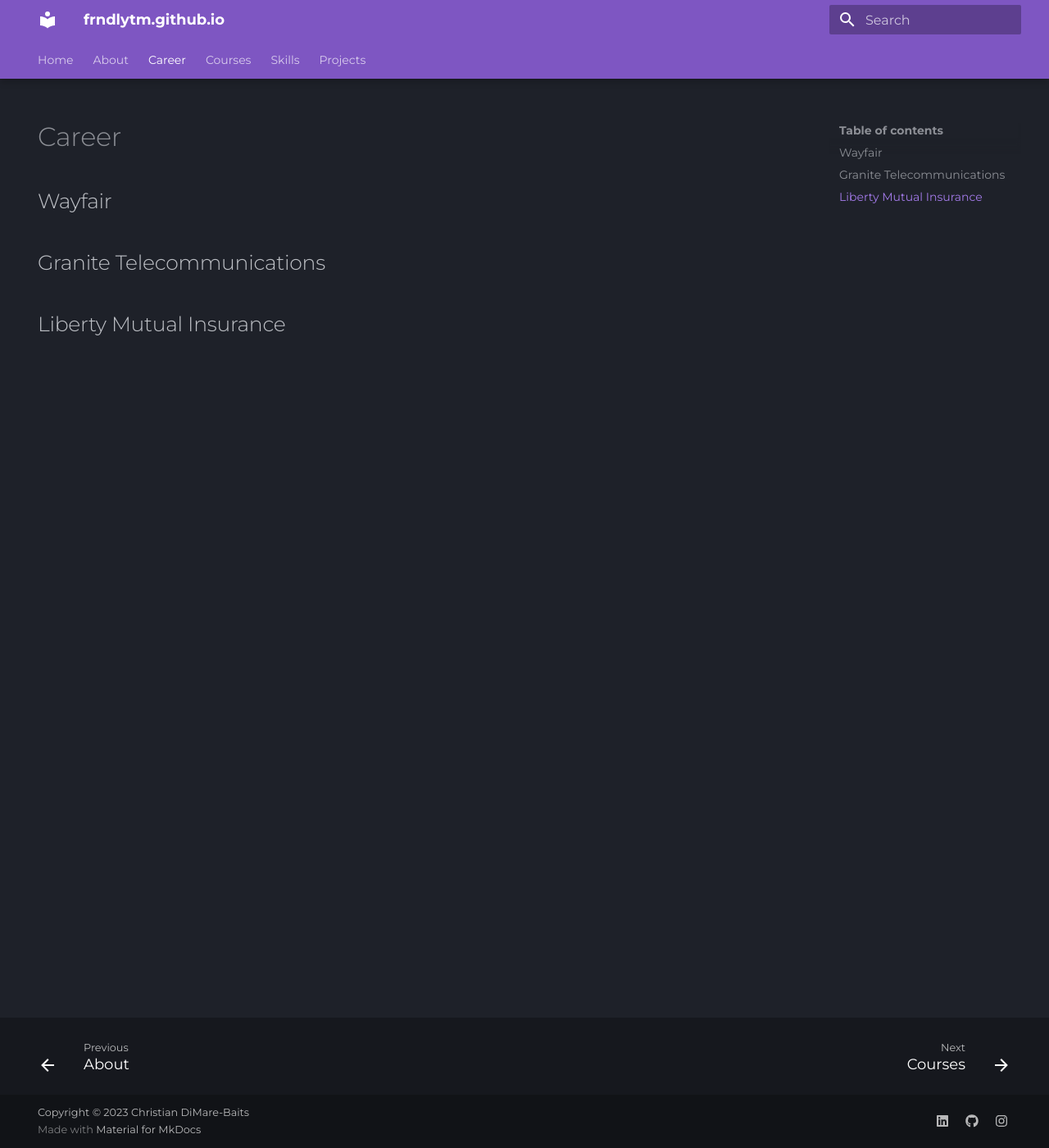
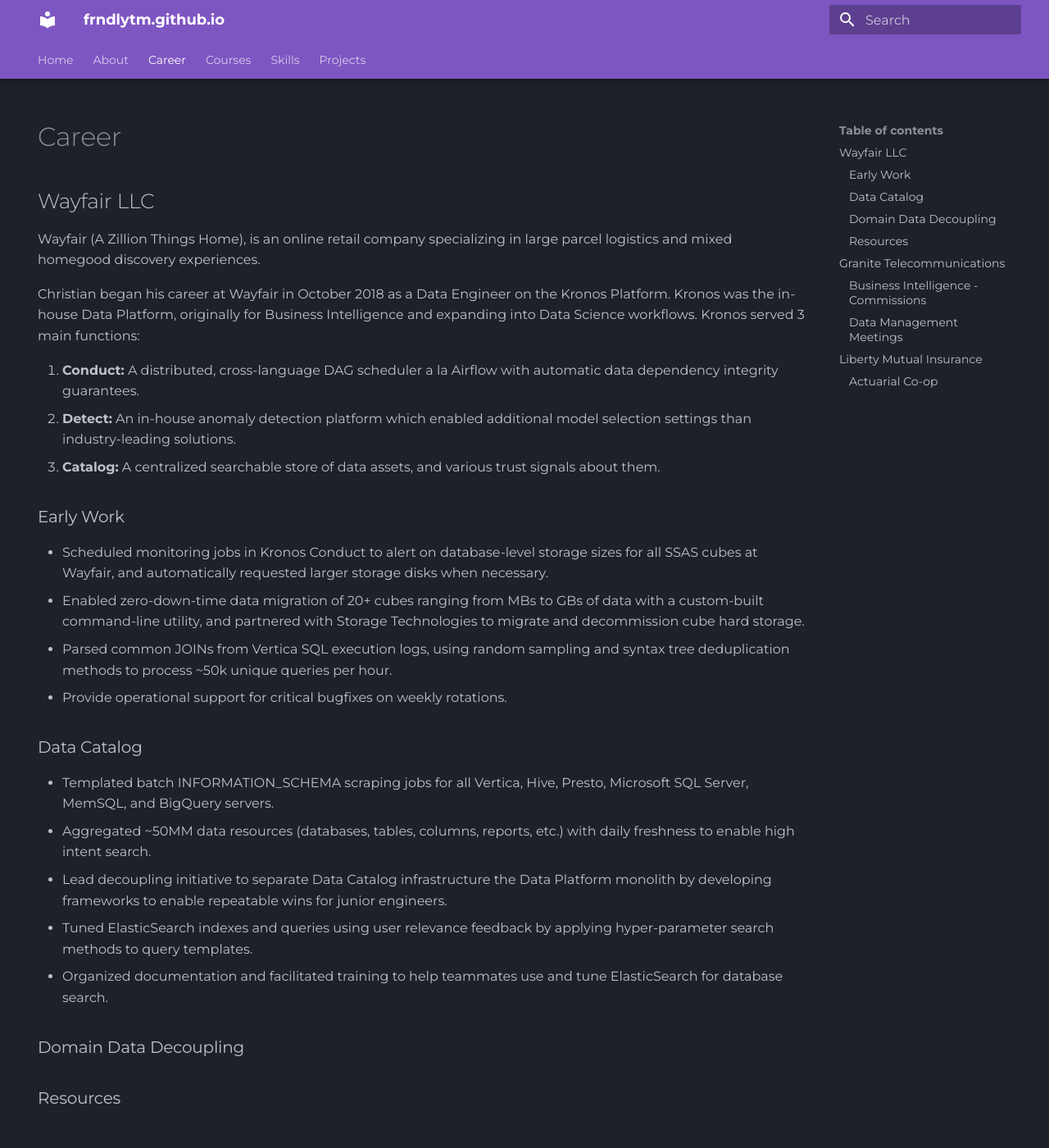
Before and after one commit to frndlytm/frndlytm.github.io, an MkDocs documentation site: the page built from docs/career.md, in a window 1280 px wide and 1400 px high. Shown: the whole window at 82% size. Built offline with MkDocs 1.6.1 and Material for MkDocs 9.7.7, drawn with Linux system fonts in a browser that asks for light colours; some web fonts are replaced; some of the changed text lies outside the part shown.

Commit message:
Started filling in career.

```diff
--- a/docs/career.md
+++ b/docs/career.md
@@ -5,8 +5,63 @@
   - navigation
 ---
 
-## Wayfair
+## Wayfair LLC
+
+Wayfair (A Zillion Things Home), is an online retail company specializing in large
+parcel logistics and mixed homegood discovery experiences.
+
+Christian began his career at Wayfair in October 2018 as a Data Engineer on the
+Kronos Platform. Kronos was the in-house Data Platform, originally for Business
+Intelligence and expanding into Data Science workflows. Kronos served 3 main
+functions:
+
+1. **Conduct:** A distributed, cross-language DAG scheduler a la Airflow with
+  automatic data dependency integrity guarantees.
+2. **Detect:** An in-house anomaly detection platform which enabled additional
+  model selection settings than industry-leading solutions.
+3. **Catalog:** A centralized searchable store of data assets, and various trust
+  signals about them.
+
+### Early Work
+
+* Scheduled monitoring jobs in Kronos Conduct to alert on database-level
+  storage sizes for all SSAS cubes at Wayfair, and automatically requested
+  larger storage disks when necessary.
+* Enabled zero-down-time data migration of 20+ cubes ranging from MBs to GBs
+  of data with a custom-built command-line utility, and partnered with Storage
+  Technologies to migrate and decommission cube hard storage.
+* Parsed common JOINs from Vertica SQL execution logs, using random sampling
+  and syntax tree deduplication methods to process ~50k unique queries per hour.
+* Provide operational support for critical bugfixes on weekly rotations.
+
+### Data Catalog
+
+* Templated batch INFORMATION_SCHEMA scraping jobs for all Vertica, Hive, Presto,
+  Microsoft SQL Server, MemSQL, and BigQuery servers.
+* Aggregated ~50MM data resources (databases, tables, columns, reports, etc.)
+  with daily freshness to enable high intent search.
+* Lead decoupling initiative to separate Data Catalog infrastructure the Data
+  Platform monolith by developing frameworks to enable repeatable wins for junior
+  engineers.
+* Tuned ElasticSearch indexes and queries using user relevance feedback by
+  applying hyper-parameter search methods to query templates.
+* Organized documentation and facilitated training to help teammates use and
+  tune ElasticSearch for database search.
+
+### Domain Data Decoupling
+
+### Resources
+
 
 ## Granite Telecommunications
 
+### Business Intelligence - Commissions
+
+### Data Management Meetings
+
+
 ## Liberty Mutual Insurance
+
+### Actuarial Co-op
+
+###
--- a/mkdocs.yml
+++ b/mkdocs.yml
@@ -52,6 +52,7 @@
   - pymdownx.mark:
   - pymdownx.tilde:
 
+  - pymdownx.details:
   - pymdownx.tabbed:
       alternate_style: true
 
```
Also changed, not shown: docs/courses.md (+22 -24 lines), 1 other file.
